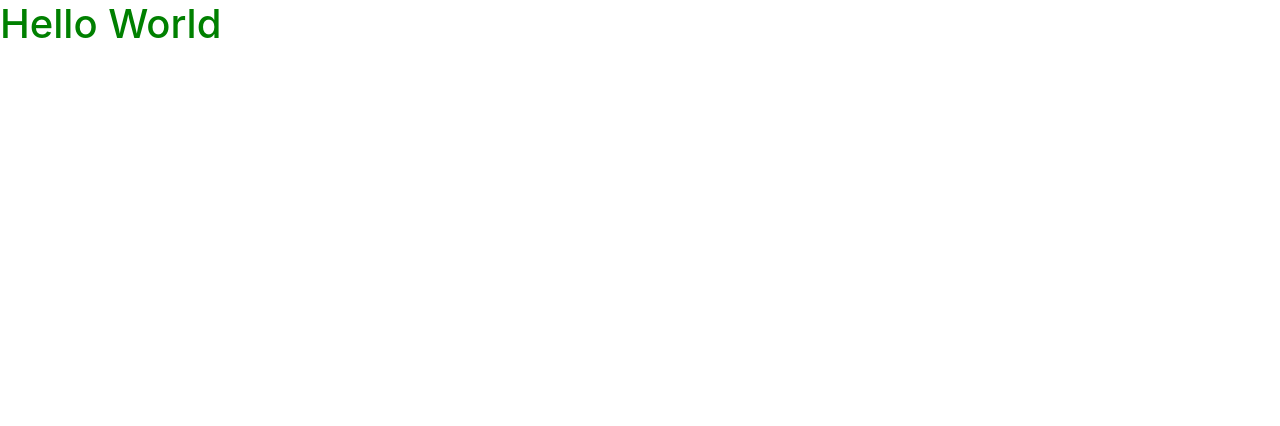
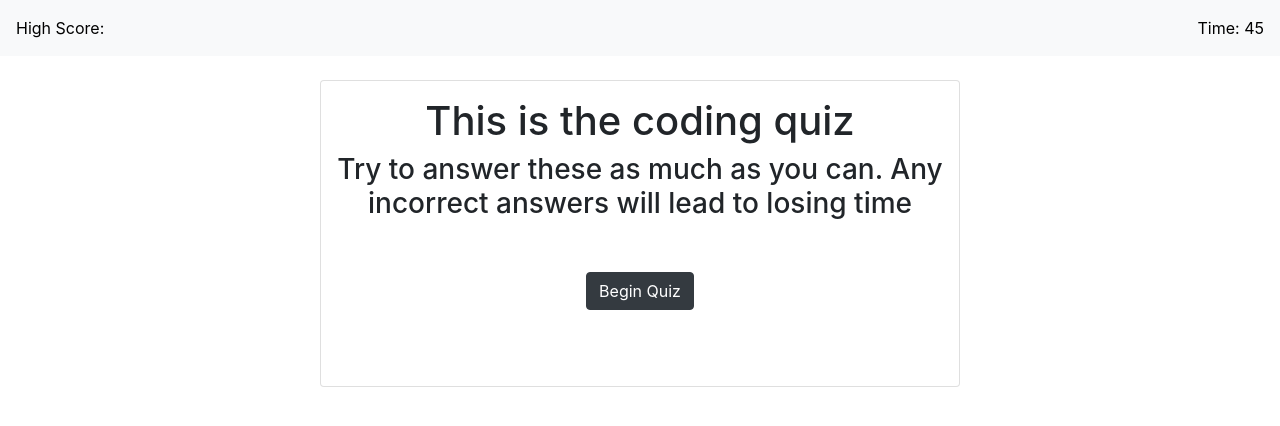
Before and after one commit to ad-fleming/code-quiz-game, a plain HTML site: page index.html in a window 1280 px wide. Drawn offline with nearby package versions, Linux system fonts and the light colour scheme.

Commit message:
styled landing page and set buttons to hide

```diff
--- a/Assets/Scripts/script.js
+++ b/Assets/Scripts/script.js
@@ -1 +1,5 @@
-console.log("Hello World!")
+var navEl = document.querySelector(".navEl");
+var highScoreElement = document.getElementById("highScoreElement");
+var timerElement = document.getElementById("timerElement");
+
+timerElement.textContent = "Time: 45"
--- a/Assets/Style/style.css
+++ b/Assets/Style/style.css
@@ -1,3 +1,13 @@
-h1 {
-    color: green;
+#highScoreElement, #timerElement {
+    color:black;
 }
+
+#lineId {
+    height: 2px;
+    width: 100%;
+    background-color: black;
+}
+
+.hideMe {
+    display: none;
+}
--- a/index.html
+++ b/index.html
@@ -13,7 +13,86 @@
         <link rel="stylesheet" href="Assets/Style/style.css">
     </head>
     <body>
-        <h1>Hello World</h1>
+        <nav class="navbar navbar-light bg-light justify-content-between navEl mb-4">
+            <span class="navbar-text navbarSpan" id="highScoreElement">
+              High Score:
+            </span>
+            <span class="navbar-text navbarSpan" id="timerElement">
+                Time:
+            </span>
+          </nav>
+
+        <main>
+            <div class="container card w-50 pt-3" id="cardEl">
+                <h1 id="headingMain card-title mb-2" class="text-center" id="pageTitleEl">This is the coding quiz</h1>
+                <h3 id= "subHeadingMain" class="text-center mb-5" id="questionDisplayEl" > Try to answer these as much as you can. Any incorrect answers will lead to losing time
+                </h3>
+            <div class="container m-auto">
+                <div class= "row py-1 mb-2 d-flex justify-content-center">
+                    <button type="button" class="btn btn-dark" id="timerStart">Begin Quiz</button>
+                </div>
+                <div class= "row py-1 mb-2 answerButton" id="answer1">
+                    <button type="button" class="btn btn-dark hideMe potentialAnswer" id="answer1">I am a button</button>
+                </div>
+                <div class= "row py-1 mb-2 answerButton" id="answer2">
+                    <button type="button" class="btn btn-dark hideMe potentialAnswer" id="answer2">I am a button</button>
+                </div>
+                <div class= "row py-1 mb-2 answerButton" id="answer3">
+                    <button type="button" class="btn btn-dark hideMe potentialAnswer" id="answer3">I am a button</button>
+                </div>
+                <div class= "row py-1 mb-2 answerButton" id="answer4">
+                    <button type="button" class="btn btn-dark hideMe potentialAnswer" id="answer4">I am a button</button>
+                </div>
+                <div class="hideMe line mt-2 mb-2" id="lineId"> </div>
+                <h5 class="hideMe" id="answerDisplay ml-0 mt-2 mb-2">You're wrong</h5>
+            </div>
+            </div>
+
+            </main>
+
+
+        <!-- Create a NavBar to contain HighScore and Timer text -->
+        <!-- <nav class="navbar navbar-light bg-light justify-content-between navEl">
+            <span class="navbar-text navbarSpan" id="highScoreElement">
+              High Score:
+            </span>
+            <span class="navbar-text navbarSpan" id="timerElement">
+                Time:
+            </span>
+          </nav>
+        <main class="mainEl">
+            <div class="container justify-content-center mt-5 p-5">
+                <div class="card text-center" id="cardEl">
+                    <div class="card-body" id="cardBodyEl">
+                        <h3 class="card-title titleEl mb-3" id="title el">Try to answer these as quickly as you can. Any incorrect answers will lose you time</h3>
+                      <h5 class="card-text questionEl mb-5" id="questionEl"> --Your question will appear here.--</h5>
+                            <button class="row mb-2 btn-dark justify-content-center startButton" id="startButton">
+                                <span class="startSpan" id="startSpan">Start Quiz</span>
+                            </button>
+                            <button class="row mb-2 btn-dark answerButton" id="answerButton1">
+                                <span class="answerSpan" id="answerSpan1" placeholder="Answer 1">Answer 1</span>
+                            </button>
+                            <button class="row mb-2 btn-dark answerButton" id="answerButton2">
+                                <span class="answerSpan" id="answerSpan2" placeholder="Answer 2">Answer 2</span>
+                            </button>
+                            <button class="row mb-2 btn-dark answerButton" id="answerButton3">
+                                <span class="answerSpan" id="answerSpan3" placeholder="Answer 3">Answer 3</span>
+                            </button>
+                            <button class="row mb-1 btn-dark answerButton" id="answerButton4">
+                                <span class="answerSpan" id="answerSpan4" placeholder="Answer 4"> Answer 4</span>
+                            </button>
+                      <div class="hideMe resultLine mt-2"></div>
+                      <h5 class="hideMe mt-2 text-left" id="answerResultEl">Your Result will Appear here</h5>
+                  </div>
+            </div>
+        </main>
+        <footer class="footerEl">
+
+        </footer>
+         -->
+
+
+
 
         <script src="Assets/Scripts/script.js" async defer></script>
     </body>
```
